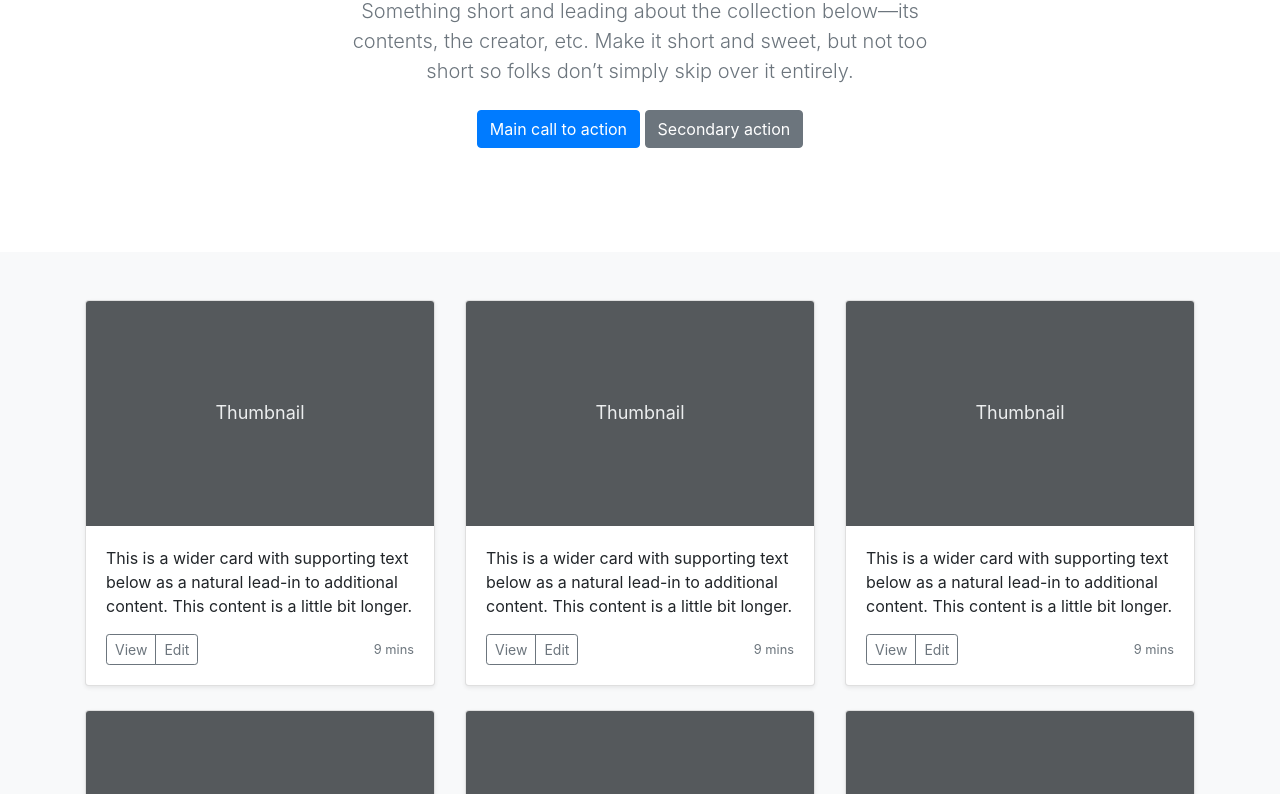
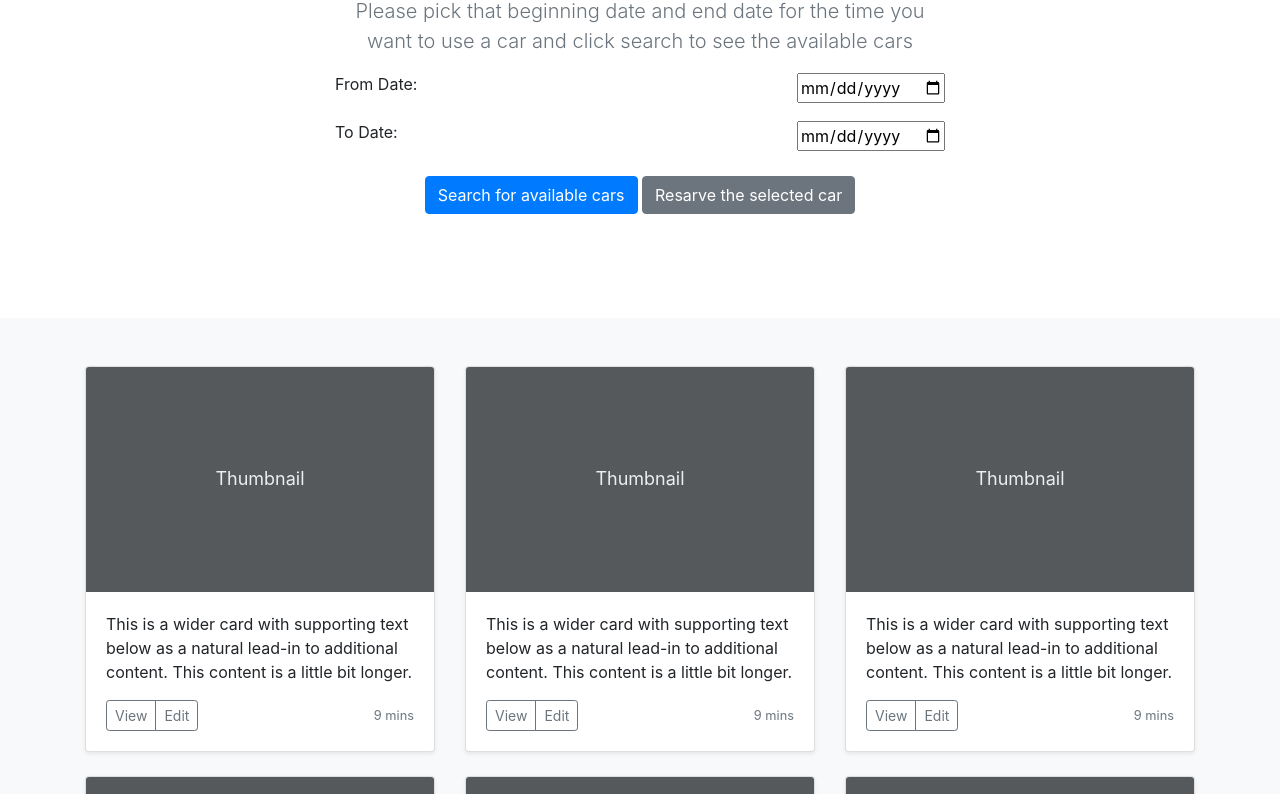
Before and after one commit to WebAhead5/CarShare, a website: page public/album.html in a window 1280 px wide. Shown: the part 262-1056 px from the top of the page. Drawn offline with nearby package versions, Linux system fonts and the light colour scheme.

Commit message:
adding dates pickers to album page

```diff
--- a/public/album.html
+++ b/public/album.html
@@ -141,18 +141,21 @@ aWZ5ADIwMjAtMDQtMjFUMTc6MDM6NTcrMDM6MDB6RBHTAAAAAElFTkSuQmCC" />
 
   <section class="jumbotron text-center">
     <div class="container">
-      <h1 class="jumbotron-heading">Album example</h1>
-      <p class="lead text-muted">Something short and leading about the collection below—its contents, the creator, etc. Make it short and sweet, but not too short so folks don’t simply skip over it entirely.</p>
+      <h1 class="jumbotron-heading">Reserve a Car</h1>
+      <p class="lead text-muted">Please pick that beginning date and end date for the time you want to use a car and click search to see the available cars</p>
+      <p class="d-flex justify-content-between align-items-center"><label for="begin_date">From Date:</label>
+        <input type="date" id="begin_date" name="begin_date"></p>
+      <p class="d-flex justify-content-between align-items-center"><label for="end_date">To Date:</label>
+        <input type="date" id="end_date" name="end_date"></p>
       <p>
-        <a href="#" class="btn btn-primary my-2">Main call to action</a>
-        <a href="#" class="btn btn-secondary my-2">Secondary action</a>
+        <a href="#Lorem_Ipsum" class="btn btn-primary my-2">Search for available cars</a>
+        <a href="#" class="btn btn-secondary my-2">Resarve the selected car</a>
       </p>
     </div>
   </section>
 
-  <div class="album py-5 bg-light">
+  <div id = "Lorem_Ipsum" class="album py-5 bg-light">
     <div class="container">
-
       <div class="row">
         <div class="col-md-4">
           <div class="card mb-4 shadow-sm">
```
